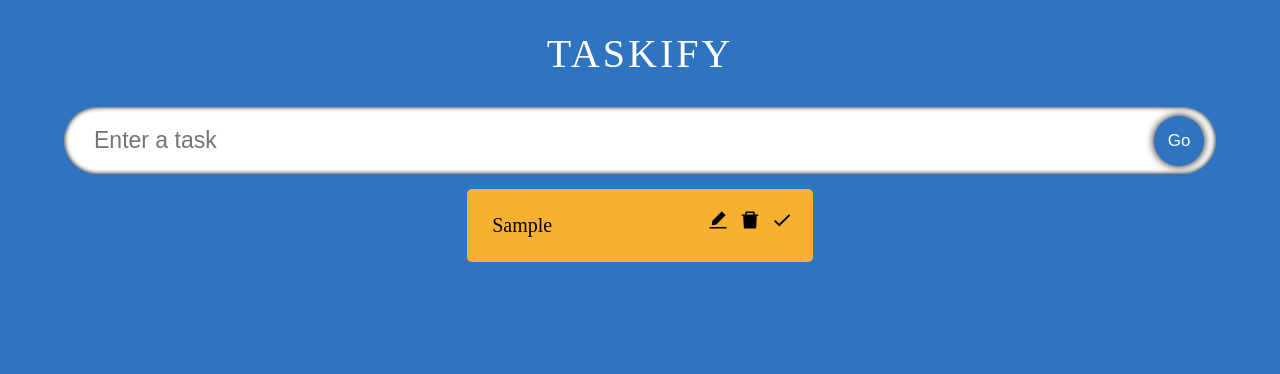
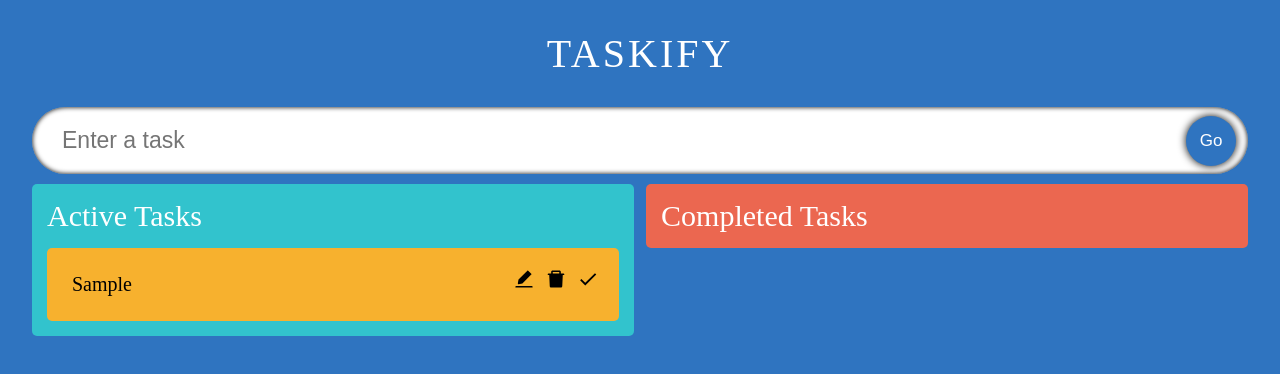
Before and after one commit to asadraiyan/react-typescript-taskify, a React (Create React App) app: page / in a window 1280 px wide. Both pictures are taken after typing "Sample" into the empty fields and a click on the button "Go". Shown: the top 374 px of the page. Built offline with nearby package versions, Linux system fonts and the light colour scheme; a web font is replaced by a local one.

Commit message:
implementing drag and drop functionality

```diff
--- a/package.json
+++ b/package.json
@@ -9,8 +9,10 @@
     "@types/jest": "^27.5.2",
     "@types/node": "^16.18.39",
     "@types/react": "^18.2.17",
+    "@types/react-beautiful-dnd": "^13.1.4",
     "@types/react-dom": "^18.2.7",
     "react": "^18.2.0",
+    "react-beautiful-dnd": "^13.1.1",
     "react-dom": "^18.2.0",
     "react-icons": "^4.10.1",
     "react-scripts": "5.0.1",
--- a/src/App.css
+++ b/src/App.css
@@ -27,7 +27,7 @@
 .input-field {
   display: flex;
   position: relative;
-  width: 90%;
+  width: 95%;
   align-items: center;
 }
 .input-task {
@@ -65,19 +65,41 @@
   transform: scale(0.8);
   box-shadow: 0 0 4px black;
 }
+.main-container {
+  /* border: 2px solid black; */
+  display: flex;
+  justify-content: space-between;
+  width: 95%;
+  margin-top: 10px;
+  align-items: flex-start;
+}
 .todo-container {
+  /* border: 2px solid black; */
   display: flex;
-  justify-content: space-evenly;
-  width: 90%;
-  flex-wrap: wrap;
+  width: 49.5%;
+  flex-direction: column;
+  padding: 15px;
+  border-radius: 5px;
+  background-color: rgb(50, 195, 205);
+}
+.remove {
+  background-color: rgb(235, 103, 80);
+}
+.todos-heading {
+  font-size: 30px;
+  color: white;
 }
 .todo-form {
   display: flex;
-  width: 30%;
   border-radius: 5px;
   margin-top: 15px;
   padding: 20px;
   background-color: rgb(247, 177, 46);
+  transition: 0.2s;
+}
+.todo-form:hover {
+  box-shadow: 0 0 5px, black;
+  transform: scale(1.02);
 }
 .todo-item {
   flex: 1;
--- a/src/App.tsx
+++ b/src/App.tsx
@@ -1,33 +1,40 @@
-import React, { useState } from 'react';
-import './App.css';
-import InputField from './Components/InputField';
-import { Todo } from './Components/Model';
-import TodoList from './Components/TodoList';
+import React, { useState } from "react";
+import "./App.css";
+import InputField from "./Components/InputField";
+import { Todo } from "./Components/Model";
+import TodoList from "./Components/TodoList";
+import { DragDropContext } from "react-beautiful-dnd";
 
-const App : React.FC = () => {
+const App: React.FC = () => {
+  const [todo, setTodo] = useState<string>("");
+  const [todoItem, setTodoItem] = useState<Todo[]>([]);
+  const [completedTodos, setCompletedTodos] = useState<Todo[]>([]);
 
-  const [todo, setTodo] = useState <string>("")
-  const [todoItem, setTodoItem] = useState <Todo[]>([])
-
-  const handleAdd = (e : React.FormEvent)=>{
-    e.preventDefault()
-    if(todo){
-      setTodoItem([...todoItem, {id : Date.now(), todo, isDone : false}])
-      setTodo("")
+  const handleAdd = (e: React.FormEvent) => {
+    e.preventDefault();
+    if (todo) {
+      setTodoItem([...todoItem, { id: Date.now(), todo, isDone: false }]);
+      setTodo("");
     }
-
-  }
+  };
   // console.log(todoItem)
 
   return (
     <>
-   <div className="container">
-    <span className='title'>Taskify</span>
-    <InputField todo={todo} setTodo={setTodo} handleAdd = {handleAdd}/>
-    <TodoList todoItem = {todoItem} setTodoItem = {setTodoItem}/>
-   </div>
+      <DragDropContext onDragEnd={() => {}}>
+        <div className="container">
+          <span className="title">Taskify</span>
+          <InputField todo={todo} setTodo={setTodo} handleAdd={handleAdd} />
+          <TodoList
+            todoItem={todoItem}
+            setTodoItem={setTodoItem}
+            completedTodos={completedTodos}
+            setCompletedTodos={setCompletedTodos}
+          />
+        </div>
+      </DragDropContext>
     </>
   );
-}
+};
 
 export default App;
--- a/src/Components/SingleTodo.tsx
+++ b/src/Components/SingleTodo.tsx
@@ -2,14 +2,16 @@
 import { Todo } from "./Model";
 import { AiFillEdit, AiFillDelete } from "react-icons/ai";
 import { MdDone } from "react-icons/md";
+import { Draggable } from "react-beautiful-dnd";
 
 type Props = {
+  index: number;
   todoItem: Todo[];
   setTodoItem: React.Dispatch<React.SetStateAction<Todo[]>>;
   item: Todo;
 };
 
-const SingleTodo = ({ todoItem, setTodoItem, item }: Props) => {
+const SingleTodo = ({ index, todoItem, setTodoItem, item }: Props) => {
   const [edit, setEdit] = useState<boolean>(false);
   const [editTodo, setEditTodo] = useState<string>(item.todo);
 
@@ -42,7 +44,15 @@
 
   return (
     <>
-      <form className="todo-form" onSubmit={(e) => handleEdit(e, item.id)}>
+      <Draggable draggableId={item.id.toString()} index={index}>
+        {(provided) => (
+          <form
+            className="todo-form"
+            onSubmit={(e) => handleEdit(e, item.id)}
+            ref={provided.innerRef}
+            {...provided.draggableProps}
+            {...provided.dragHandleProps}
+          >
             {edit ? (
               <input
                 type="text"
@@ -76,6 +86,8 @@
               </span>
             </div>
           </form>
+        )}
+      </Draggable>
     </>
   );
 };
--- a/src/Components/TodoList.tsx
+++ b/src/Components/TodoList.tsx
@@ -1,23 +1,69 @@
-import React from 'react'
-import { Todo } from './Model';
-import SingleTodo from './SingleTodo';
+import React from "react";
+import { Todo } from "./Model";
+import SingleTodo from "./SingleTodo";
+import { Droppable } from "react-beautiful-dnd";
 
 interface Props {
-    todoItem : Todo[]
-    setTodoItem :  React.Dispatch<React.SetStateAction<Todo[]>>
+  todoItem: Todo[];
+  setTodoItem: React.Dispatch<React.SetStateAction<Todo[]>>;
+  completedTodos: Todo[];
+  setCompletedTodos: React.Dispatch<React.SetStateAction<Todo[]>>;
 }
 
-const TodoList = ({todoItem, setTodoItem} : Props) => {
+const TodoList = ({
+  todoItem,
+  setTodoItem,
+  completedTodos,
+  setCompletedTodos,
+}: Props) => {
   return (
     <>
-    <div className="todo-container">
-        {todoItem.map((item)=>(
-           <SingleTodo item = {item} key={item.id} todoItem = {todoItem} setTodoItem = {setTodoItem}/>
-        ))}
-    </div>
+      <div className="main-container">
+        <Droppable droppableId="TodoList">
+          {(provided) => (
+            <div
+              className="todo-container"
+              ref={provided.innerRef}
+              {...provided.droppableProps}
+            >
+              <span className="todos-heading">Active Tasks</span>
+              {todoItem.map((item, index) => (
+                <SingleTodo
+                  index={index}
+                  item={item}
+                  key={item.id}
+                  todoItem={todoItem}
+                  setTodoItem={setTodoItem}
+                />
+              ))}
+              {provided.placeholder}
+            </div>
+          )}
+        </Droppable>
+        <Droppable droppableId="TodosRemove">
+          {(provided) => (
+            <div
+              className="todo-container remove"
+              ref={provided.innerRef}
+              {...provided.droppableProps}
+            >
+              <span className="todos-heading">Completed Tasks</span>
+              {completedTodos.map((item, index) => (
+                <SingleTodo
+                  index={index}
+                  item={item}
+                  key={item.id}
+                  todoItem={completedTodos}
+                  setTodoItem={setCompletedTodos}
+                />
+              ))}
+              {provided.placeholder}
+            </div>
+          )}
+        </Droppable>
+      </div>
+    </>
+  );
+};
 
-    </>
-  )
-}
-
-export default TodoList
+export default TodoList;
--- a/src/index.tsx
+++ b/src/index.tsx
@@ -1,17 +1,13 @@
-import React from 'react';
-import ReactDOM from 'react-dom/client';
-import './index.css';
-import App from './App';
-import reportWebVitals from './reportWebVitals';
+import React from "react";
+import ReactDOM from "react-dom/client";
+import "./index.css";
+import App from "./App";
+import reportWebVitals from "./reportWebVitals";
 
 const root = ReactDOM.createRoot(
-  document.getElementById('root') as HTMLElement
+  document.getElementById("root") as HTMLElement
 );
-root.render(
-  <React.StrictMode>
-    <App />
-  </React.StrictMode>
-);
+root.render(<App />);
 
 // If you want to start measuring performance in your app, pass a function
 // to log results (for example: reportWebVitals(console.log))
```
Also changed, not shown: 1 other file (tests, documents, lock files or other folders). Lines whose indentation alone changed are shown as unchanged.
